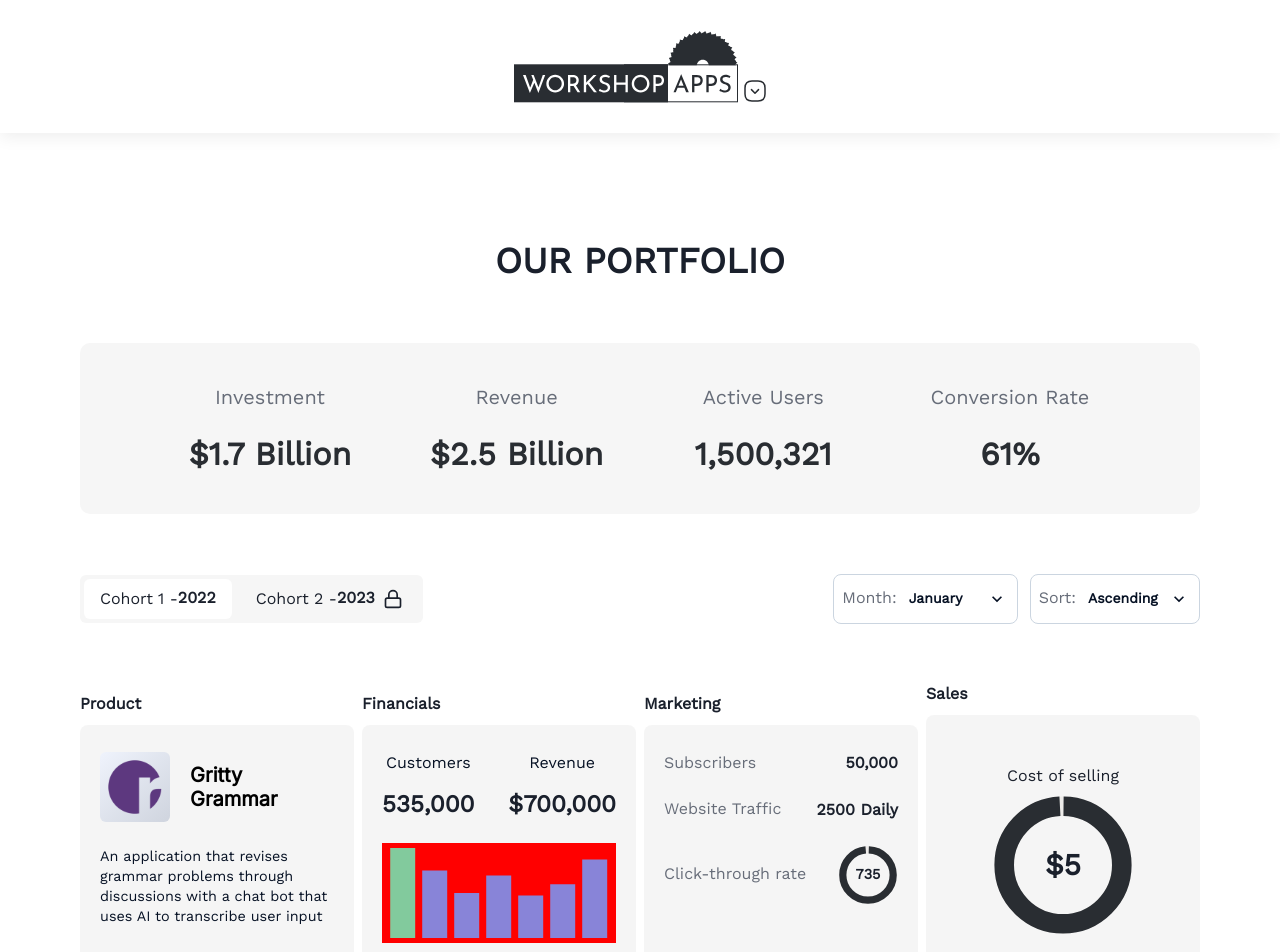
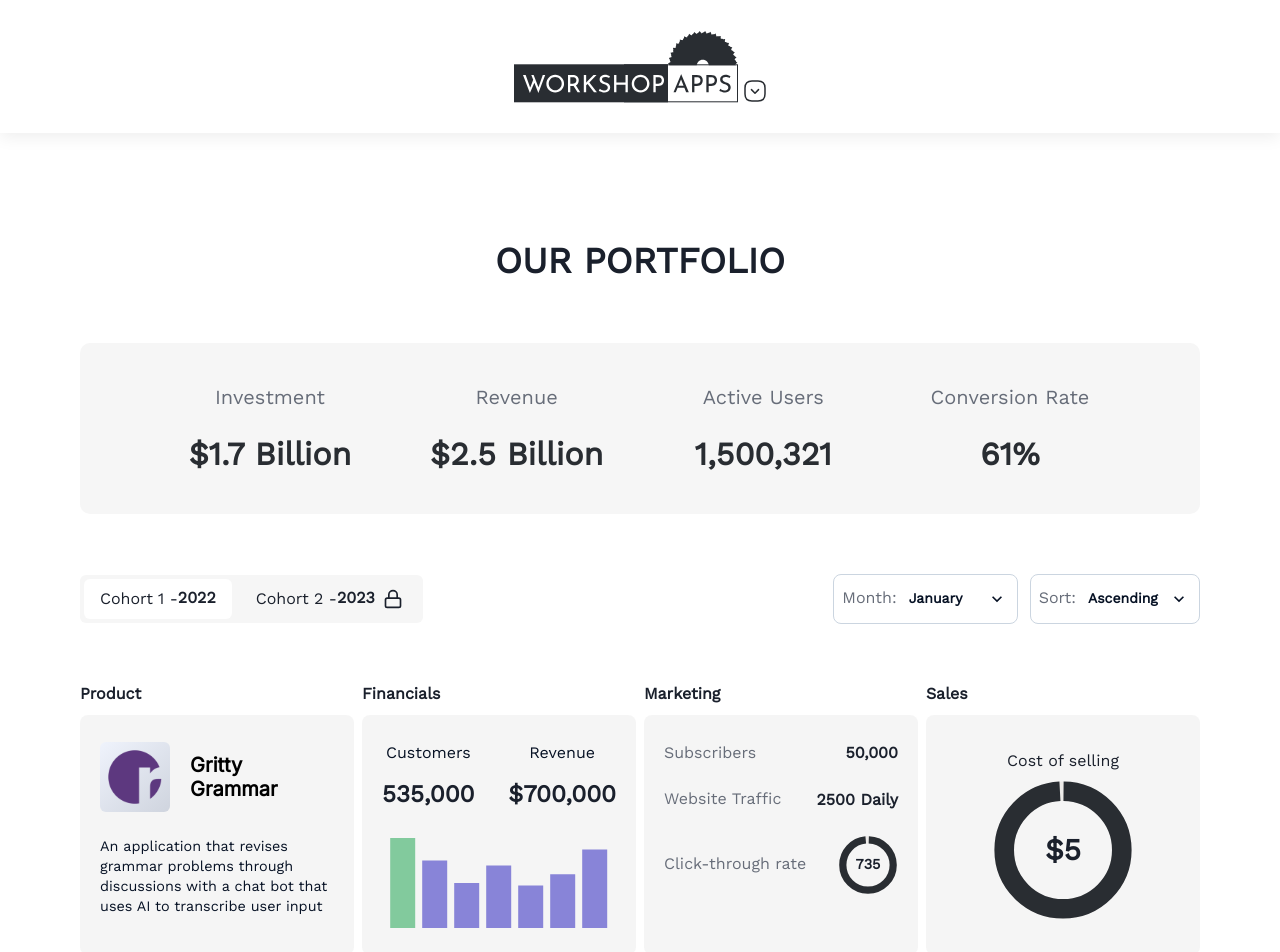
Before and after one commit to workshopapps/workshopapps-portfolio, a Next.js app in the folder frontend/: page /dashboard in a window 1280 px wide. Shown: the top 952 px of the page. Built offline with nearby package versions, Linux system fonts and the light colour scheme.

Commit message:
chore: adjusted the height of the cards

```diff
--- a/frontend/components/chart/index.jsx
+++ b/frontend/components/chart/index.jsx
@@ -69,8 +69,9 @@ export default function Example() {
   const activeItem = data[activeIndex];
 
   return (
-    <div style={{ width: "100%", background: "red" }}>
+    <div style={{ width: "100%" }}>
       <ResponsiveContainer width="100%" height={100}>
+        {/* <CartesianGrid /> */}
         <BarChart width={150} height={40} data={data}>
           <Bar dataKey="uv" onClick={handleClick}>
             {data.map((entry, index) => (
--- a/frontend/components/financial-card/index.jsx
+++ b/frontend/components/financial-card/index.jsx
@@ -9,7 +9,7 @@ function FinancialCard() {
       <Stack
         alignItems="center"
         bg="brand.100"
-        minH="250px"
+        minH="240px"
         w="full"
         rounded="8px"
         padding="20px"
--- a/frontend/components/marketing-card/index.jsx
+++ b/frontend/components/marketing-card/index.jsx
@@ -15,7 +15,7 @@ function MarketCard() {
       <Stack
         alignItems="center"
         bg="brand.100"
-        minH="250px"
+        minH="240px"
         w="full"
         rounded="8px"
         padding="20px"
--- a/frontend/components/product-card/index.jsx
+++ b/frontend/components/product-card/index.jsx
@@ -10,7 +10,7 @@ function ProductCard() {
       <Stack
         alignItems="center"
         bg="brand.100"
-        minH="250px"
+        minH="240px"
         w="full"
         rounded="8px"
         padding="20px"
--- a/frontend/components/sales-card/index.jsx
+++ b/frontend/components/sales-card/index.jsx
@@ -14,7 +14,7 @@ function SalesCard() {
       <Stack
         alignItems="center"
         bg="brand.100"
-        minH="270px"
+        minH="240px"
         w="full"
         padding="20px"
         justifyContent="center"
--- a/frontend/package.json
+++ b/frontend/package.json
@@ -13,12 +13,10 @@
     "@emotion/styled": "^11.10.5",
     "@tanstack/react-query": "^4.19.1",
     "axios": "^1.2.0",
-    "chart.js": "^4.0.1",
     "faker": "^6.6.6",
     "framer-motion": "^7.6.19",
     "next": "13.0.6",
     "react": "18.2.0",
-    "react-chartjs-3": "^2.7.7",
     "react-dom": "18.2.0",
     "react-icons": "^4.7.1",
     "recharts": "^2.1.16"
```
Also changed, not shown: 1 other file (tests, documents, lock files or other folders).
